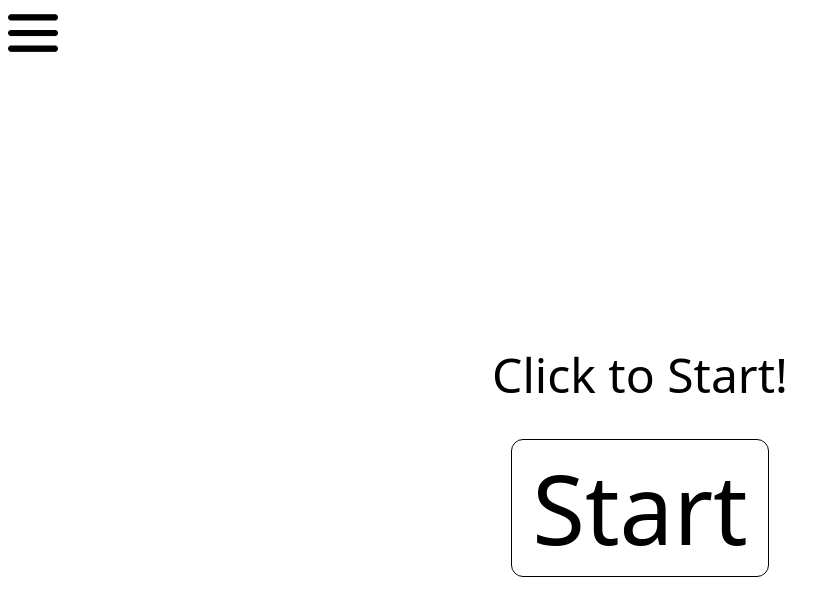
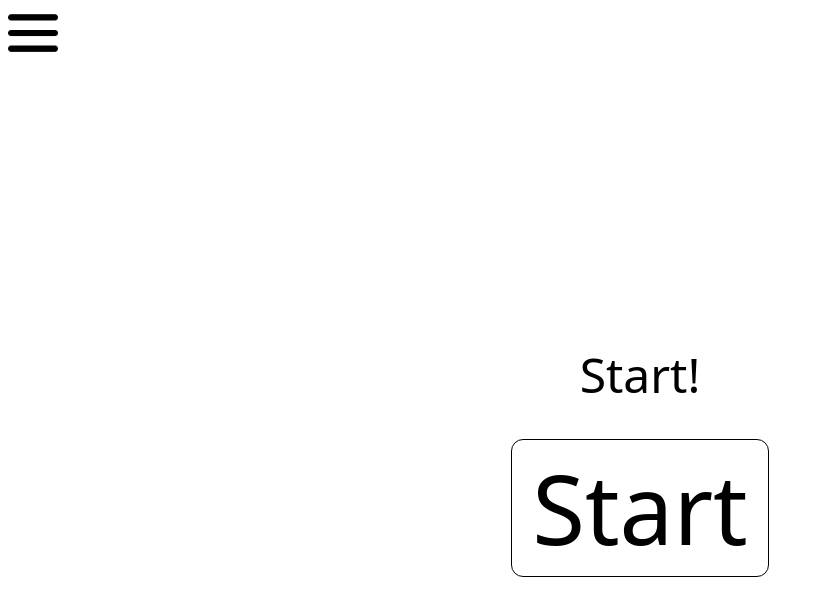
Before and after one commit to ReynardPlayz/Math-Quiz, a website: page index.html in a window 1280 px wide. Shown: the whole page, without its empty margins (0-840 px from the left). Drawn offline with Linux system fonts and the light colour scheme.

Commit message:
Update index.html

```diff
--- a/index.html
+++ b/index.html
@@ -15,7 +15,7 @@
     </div>
     <div class="start h-screen content-center place-items-center">
         <div class="text-5xl mb-10">
-            Click to Start!
+            Start!
         </div>
         <button class="btn-start border border-black rounded-xl text-8xl p-5 hover:bg-blue-500">Start</button>
     </div>
```
